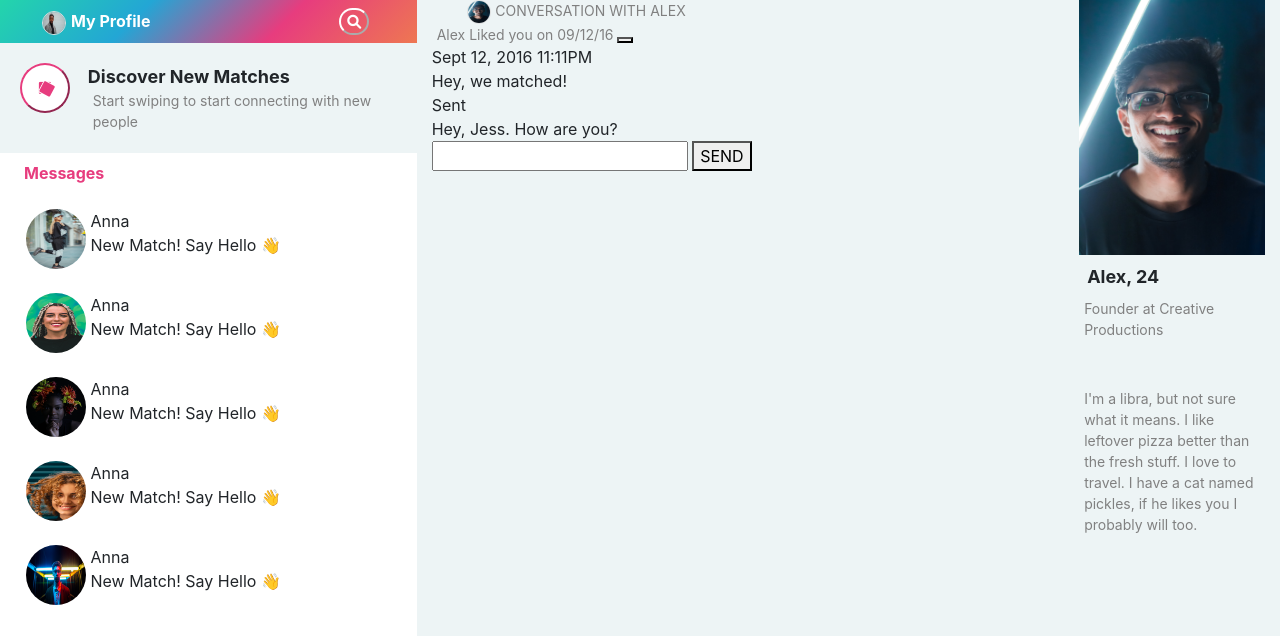
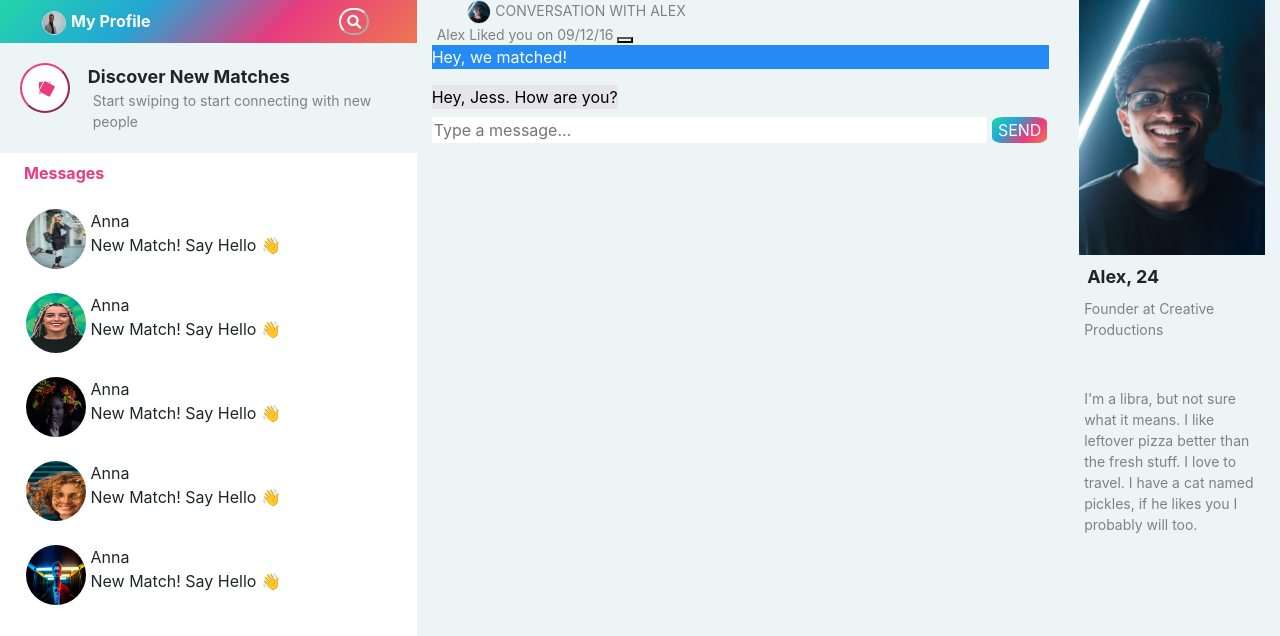
Before and after one commit to rich5k/cloud-hilltop-love, a PHP site: page /view/messages.php in a window 1280 px wide. Shown: the top 636 px of the page. Run offline with PHP 8.4, Linux system fonts and the light colour scheme.

Commit message:
modified current chat section styles

```diff
--- a/css/messages.css
+++ b/css/messages.css
@@ -280,3 +280,15 @@ h2 {
   height: 60px;
   margin-left: 5%;
 }
+
+input{
+  border: none;
+  width: 90%;
+}
+
+.send-text{
+  border-radius: 20%;
+  color: white;
+  border: none;
+  background: linear-gradient(-45deg, #ee7752, #e73c7e, #23a6d5, #23d5ab);
+}
--- a/view/messages.php
+++ b/view/messages.php
@@ -118,22 +118,24 @@
                 Alex Liked you on 09/12/16
                 <button class="close-chat"></button>
             </div>
-            <div class="chat-window">
+            <div class="chat-window ">
                 <div class="your-text">
-                    <span class="datetime">
+                    <!-- <span class="datetime">
                         Sept 12, 2016 11:11PM
-                    </span>
-                    <div class="your-chat-bubble">
+                    </span> -->
+                    <p class="your-chat-bubble from-me">
                         Hey, we matched!
-                    </div>
-                    <span class="text-status">Sent</span>
+                    </p>
+                    <!-- <span class="text-status">Sent</span> -->
                 </div>
-                <div class="your-match-text">
-                    Hey, Jess. How are you?
+                <div class="your-match-text ">
+                    <p class="from-them">
+                        Hey, Jess. How are you?
+                    </p>
                 </div>
                 <form action="">
-                    <input type="text">
-                    <button type="submit">SEND</button>
+                    <input type="text" placeholder="Type a message..." required>
+                    <button class="send-text" type="submit">SEND</button>
                 </form>
             </div>
         </div>
```
